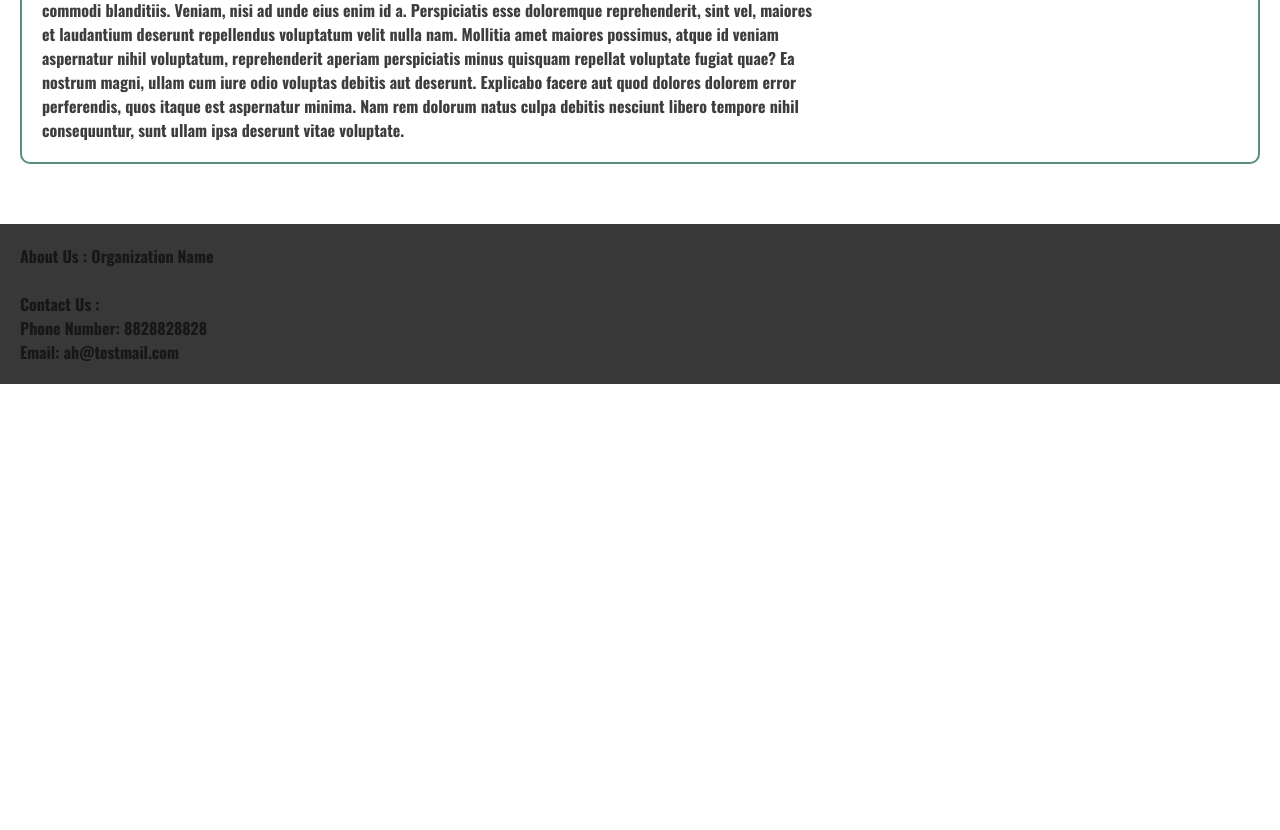
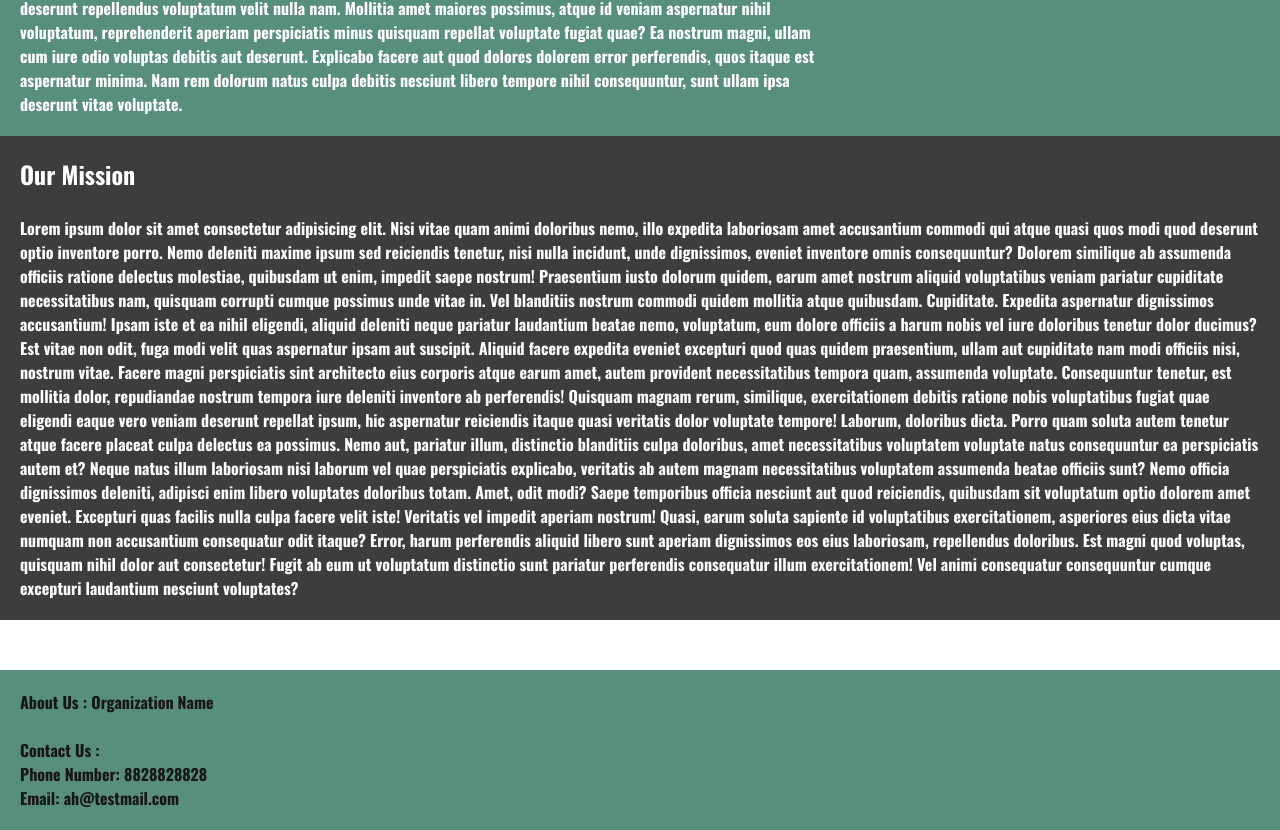
Before and after one commit to rajat77313/Law-firm-UI, a Next.js app: page / in a window 1280 px wide. Shown: the part 952-1782 px from the top of the page. Before the commit the page ends 1336 px from the top, so only its background shows below. Built offline with nearby package versions, Linux system fonts and the light colour scheme.

Commit message:
Background landing page changed

```diff
--- a/src/app/components/hearingform.js
+++ b/src/app/components/hearingform.js
@@ -27,7 +27,7 @@ const HearingForm = ({ title, parentRow, rowDetails, clickedCancel, clickedOk })
 
   const submitForm = async (e) => {
     e.preventDefault();
-    const url = `${url_prefix}/admin/`
+    let url = `${url_prefix}/admin/`
     // let url = "https:/law-firm-be.vercel.app/admin/"
     let identifier = ''
     if (title === 'Edit Hearing Details') {
--- a/src/app/components/paymentform.js
+++ b/src/app/components/paymentform.js
@@ -34,7 +34,7 @@ const Paymentform = ({
 
   const submitForm = async (e) => {
     e.preventDefault();
-    const url = `${url_prefix}/admin/`
+    let url = `${url_prefix}/admin/`
     // let url = "https:/law-firm-be.vercel.app/admin/";
     let identifier = "";
     if (title === "Edit Payment Details") {
--- a/src/app/page.js
+++ b/src/app/page.js
@@ -4,15 +4,14 @@ import styles from "./page.module.css";
 export default function Home() {
   return (
     <>
-    <div>
-    {/* <div style={{marginTop: '20px', display: 'flex', justifyContent: 'flex-end', padding: '0px 25px'}}>
+      <div>
+        {/* <div style={{marginTop: '20px', display: 'flex', justifyContent: 'flex-end', padding: '0px 25px'}}>
           <Link href={"/login"}>
             <span className={styles.login_btn}>Login</span>{" "}
           </Link>
         </div> */}
-    </div>
+      </div>
       <div className={styles.home_box}>
-
         <div className={styles.main_text}>
           <h1>Legal Services In Jammu and Kashmir</h1>
           <h2>
@@ -24,28 +23,115 @@ export default function Home() {
         <div className={styles.intro_box}>
           <div className={styles.left_box}>
             <h2>Meet Your Lawyer</h2>
-            <h4>Lorem ipsum dolor sit amet consectetur adipisicing elit. Sit, officia iusto maiores exercitationem quidem expedita consectetur nam impedit harum quo pariatur fugit quisquam ex eaque, aperiam itaque numquam eum temporibus!
-          Cupiditate doloribus fugit quia praesentium delectus nam aliquam omnis repellendus quaerat, quos, voluptatibus unde corrupti eius illo vitae ipsum. Ducimus corrupti omnis optio quis animi illum amet dolor ea vel!
-          Facere minima tenetur, ullam ab accusantium illum velit iste amet dolore, veritatis vitae aliquid! Iste perspiciatis odit obcaecati voluptatum recusandae necessitatibus placeat velit repudiandae, odio tenetur veniam, reprehenderit, dignissimos minima.
-          Error magni velit tempore in, enim ex, quis architecto consectetur assumenda neque corporis expedita ullam optio quod aut odit, officia dolor repellat quibusdam laudantium cum? Sint nisi quod numquam saepe.
-          Rerum quasi similique necessitatibus voluptatum magni vel adipisci illo expedita, nihil possimus sed maiores. Minima eum omnis corporis inventore! Praesentium ullam vel, necessitatibus ipsa assumenda dignissimos autem nesciunt quaerat modi.
-          Sit rem impedit ducimus corrupti, laudantium vero, aperiam cupiditate suscipit doloribus odit, nostrum dicta obcaecati quas reiciendis alias perferendis quaerat eligendi cumque possimus illo vel! Deserunt quod amet facilis quaerat?
-          Numquam iste tempore ut. Dignissimos error provident, sunt esse itaque quisquam porro. Blanditiis hic error, natus explicabo nihil quod dignissimos possimus veritatis enim voluptates saepe accusamus laborum non at officia.
-          Excepturi expedita sapiente quae quod omnis, pariatur natus magnam inventore corporis ea blanditiis culpa sed optio voluptatum animi iusto neque, ab ipsam aut maiores. Rerum quo nisi necessitatibus amet aspernatur.
-          Aspernatur reprehenderit deserunt eius qui distinctio cupiditate voluptatum facere illo velit tempora! Minus est iste dicta voluptates dolorem dolores alias, repellendus facere nesciunt magni optio? Omnis obcaecati nulla tempora sed.
-          Temporibus, sapiente laudantium. Ullam illum consequuntur deleniti adipisci itaque quibusdam sapiente vero, aliquid eum nihil, doloremque eveniet ea odio sint. Ipsum pariatur ea eius eum, soluta ut magnam enim placeat.
-          Fuga harum libero itaque voluptatem in tempore, sequi soluta exercitationem aperiam, beatae error aliquam blanditiis, pariatur ducimus. Minus, molestiae eligendi? Dolor doloremque voluptatibus unde incidunt quis et alias in dolorum?
-          Quod amet quas, animi dolorum qui tenetur soluta rem maiores, laboriosam mollitia fugiat suscipit neque voluptatem illum, repellat sint placeat optio maxime aliquid adipisci ipsa reiciendis. Recusandae itaque nesciunt voluptatibus.
-          Ullam quos dolore sed amet commodi blanditiis. Veniam, nisi ad unde eius enim id a. Perspiciatis esse doloremque reprehenderit, sint vel, maiores et laudantium deserunt repellendus voluptatum velit nulla nam.
-          Mollitia amet maiores possimus, atque id veniam aspernatur nihil voluptatum, reprehenderit aperiam perspiciatis minus quisquam repellat voluptate fugiat quae? Ea nostrum magni, ullam cum iure odio voluptas debitis aut deserunt.
-          Explicabo facere aut quod dolores dolorem error perferendis, quos itaque est aspernatur minima. Nam rem dolorum natus culpa debitis nesciunt libero tempore nihil consequuntur, sunt ullam ipsa deserunt vitae voluptate.</h4>
+            <h4>
+              Lorem ipsum dolor sit amet consectetur adipisicing elit. Sit,
+              officia iusto maiores exercitationem quidem expedita consectetur
+              nam impedit harum quo pariatur fugit quisquam ex eaque, aperiam
+              itaque numquam eum temporibus! Cupiditate doloribus fugit quia
+              praesentium delectus nam aliquam omnis repellendus quaerat, quos,
+              voluptatibus unde corrupti eius illo vitae ipsum. Ducimus corrupti
+              omnis optio quis animi illum amet dolor ea vel! Facere minima
+              tenetur, ullam ab accusantium illum velit iste amet dolore,
+              veritatis vitae aliquid! Iste perspiciatis odit obcaecati
+              voluptatum recusandae necessitatibus placeat velit repudiandae,
+              odio tenetur veniam, reprehenderit, dignissimos minima. Error
+              magni velit tempore in, enim ex, quis architecto consectetur
+              assumenda neque corporis expedita ullam optio quod aut odit,
+              officia dolor repellat quibusdam laudantium cum? Sint nisi quod
+              numquam saepe. Rerum quasi similique necessitatibus voluptatum
+              magni vel adipisci illo expedita, nihil possimus sed maiores.
+              Minima eum omnis corporis inventore! Praesentium ullam vel,
+              necessitatibus ipsa assumenda dignissimos autem nesciunt quaerat
+              modi. Sit rem impedit ducimus corrupti, laudantium vero, aperiam
+              cupiditate suscipit doloribus odit, nostrum dicta obcaecati quas
+              reiciendis alias perferendis quaerat eligendi cumque possimus illo
+              vel! Deserunt quod amet facilis quaerat? Numquam iste tempore ut.
+              Dignissimos error provident, sunt esse itaque quisquam porro.
+              Blanditiis hic error, natus explicabo nihil quod dignissimos
+              possimus veritatis enim voluptates saepe accusamus laborum non at
+              officia. Excepturi expedita sapiente quae quod omnis, pariatur
+              natus magnam inventore corporis ea blanditiis culpa sed optio
+              voluptatum animi iusto neque, ab ipsam aut maiores. Rerum quo nisi
+              necessitatibus amet aspernatur. Aspernatur reprehenderit deserunt
+              eius qui distinctio cupiditate voluptatum facere illo velit
+              tempora! Minus est iste dicta voluptates dolorem dolores alias,
+              repellendus facere nesciunt magni optio? Omnis obcaecati nulla
+              tempora sed. Temporibus, sapiente laudantium. Ullam illum
+              consequuntur deleniti adipisci itaque quibusdam sapiente vero,
+              aliquid eum nihil, doloremque eveniet ea odio sint. Ipsum pariatur
+              ea eius eum, soluta ut magnam enim placeat. Fuga harum libero
+              itaque voluptatem in tempore, sequi soluta exercitationem aperiam,
+              beatae error aliquam blanditiis, pariatur ducimus. Minus,
+              molestiae eligendi? Dolor doloremque voluptatibus unde incidunt
+              quis et alias in dolorum? Quod amet quas, animi dolorum qui
+              tenetur soluta rem maiores, laboriosam mollitia fugiat suscipit
+              neque voluptatem illum, repellat sint placeat optio maxime aliquid
+              adipisci ipsa reiciendis. Recusandae itaque nesciunt voluptatibus.
+              Ullam quos dolore sed amet commodi blanditiis. Veniam, nisi ad
+              unde eius enim id a. Perspiciatis esse doloremque reprehenderit,
+              sint vel, maiores et laudantium deserunt repellendus voluptatum
+              velit nulla nam. Mollitia amet maiores possimus, atque id veniam
+              aspernatur nihil voluptatum, reprehenderit aperiam perspiciatis
+              minus quisquam repellat voluptate fugiat quae? Ea nostrum magni,
+              ullam cum iure odio voluptas debitis aut deserunt. Explicabo
+              facere aut quod dolores dolorem error perferendis, quos itaque est
+              aspernatur minima. Nam rem dolorum natus culpa debitis nesciunt
+              libero tempore nihil consequuntur, sunt ullam ipsa deserunt vitae
+              voluptate.
+            </h4>
           </div>
-          <div className={styles.profile_image}>
-
-          </div>
-
+          <div className={styles.profile_image}></div>
         </div>
 
+        <div className={styles.intro_box_bottom}>
+          <h2>Our Mission</h2>
+          <br />
+          <h4>
+            Lorem ipsum dolor sit amet consectetur adipisicing elit. Nisi vitae
+            quam animi doloribus nemo, illo expedita laboriosam amet accusantium
+            commodi qui atque quasi quos modi quod deserunt optio inventore
+            porro. Nemo deleniti maxime ipsum sed reiciendis tenetur, nisi nulla
+            incidunt, unde dignissimos, eveniet inventore omnis consequuntur?
+            Dolorem similique ab assumenda officiis ratione delectus molestiae,
+            quibusdam ut enim, impedit saepe nostrum! Praesentium iusto dolorum
+            quidem, earum amet nostrum aliquid voluptatibus veniam pariatur
+            cupiditate necessitatibus nam, quisquam corrupti cumque possimus
+            unde vitae in. Vel blanditiis nostrum commodi quidem mollitia atque
+            quibusdam. Cupiditate. Expedita aspernatur dignissimos accusantium!
+            Ipsam iste et ea nihil eligendi, aliquid deleniti neque pariatur
+            laudantium beatae nemo, voluptatum, eum dolore officiis a harum
+            nobis vel iure doloribus tenetur dolor ducimus? Est vitae non odit,
+            fuga modi velit quas aspernatur ipsam aut suscipit. Aliquid facere
+            expedita eveniet excepturi quod quas quidem praesentium, ullam aut
+            cupiditate nam modi officiis nisi, nostrum vitae. Facere magni
+            perspiciatis sint architecto eius corporis atque earum amet, autem
+            provident necessitatibus tempora quam, assumenda voluptate.
+            Consequuntur tenetur, est mollitia dolor, repudiandae nostrum
+            tempora iure deleniti inventore ab perferendis! Quisquam magnam
+            rerum, similique, exercitationem debitis ratione nobis voluptatibus
+            fugiat quae eligendi eaque vero veniam deserunt repellat ipsum, hic
+            aspernatur reiciendis itaque quasi veritatis dolor voluptate
+            tempore! Laborum, doloribus dicta. Porro quam soluta autem tenetur
+            atque facere placeat culpa delectus ea possimus. Nemo aut, pariatur
+            illum, distinctio blanditiis culpa doloribus, amet necessitatibus
+            voluptatem voluptate natus consequuntur ea perspiciatis autem et?
+            Neque natus illum laboriosam nisi laborum vel quae perspiciatis
+            explicabo, veritatis ab autem magnam necessitatibus voluptatem
+            assumenda beatae officiis sunt? Nemo officia dignissimos deleniti,
+            adipisci enim libero voluptates doloribus totam. Amet, odit modi?
+            Saepe temporibus officia nesciunt aut quod reiciendis, quibusdam sit
+            voluptatum optio dolorem amet eveniet. Excepturi quas facilis nulla
+            culpa facere velit iste! Veritatis vel impedit aperiam nostrum!
+            Quasi, earum soluta sapiente id voluptatibus exercitationem,
+            asperiores eius dicta vitae numquam non accusantium consequatur odit
+            itaque? Error, harum perferendis aliquid libero sunt aperiam
+            dignissimos eos eius laboriosam, repellendus doloribus. Est magni
+            quod voluptas, quisquam nihil dolor aut consectetur! Fugit ab eum ut
+            voluptatum distinctio sunt pariatur perferendis consequatur illum
+            exercitationem! Vel animi consequatur consequuntur cumque excepturi
+            laudantium nesciunt voluptates?
+          </h4>
+        </div>
       </div>
     </>
   );
--- a/src/app/page.module.css
+++ b/src/app/page.module.css
@@ -51,14 +51,21 @@
 }
 
 .intro_box {
-  margin: 60px 20px;
-  border: 2px solid #578E7E;
-  border-radius: 10px;
+  margin: 60px 0px;
   min-height: 200px;
   padding: 20px;
   display: flex;
   column-gap: 20px;
   align-items: center;
+  background-color: #578E7E;
+  color: #fff;
+  margin-bottom: 0px;
+}
+
+.intro_box_bottom {
+  background: #3D3D3D;
+  padding: 20px;
+  color: #fff !important;
 }
 
 .left_box {
@@ -69,7 +76,7 @@
 
 .profile_image {
   border-radius: 10px;
-  border: 1px solid #578E7E;
+  border: 1px solid #383838;
   height: 450px;
   min-width: 400px;
 }
@@ -82,7 +89,7 @@
   /* position: fixed; */
   min-width: 100vw;
   /* bottom: 0; */
-  background: #383838;
+  background: #578E7E;
   padding: 20px;
 }
 
```
